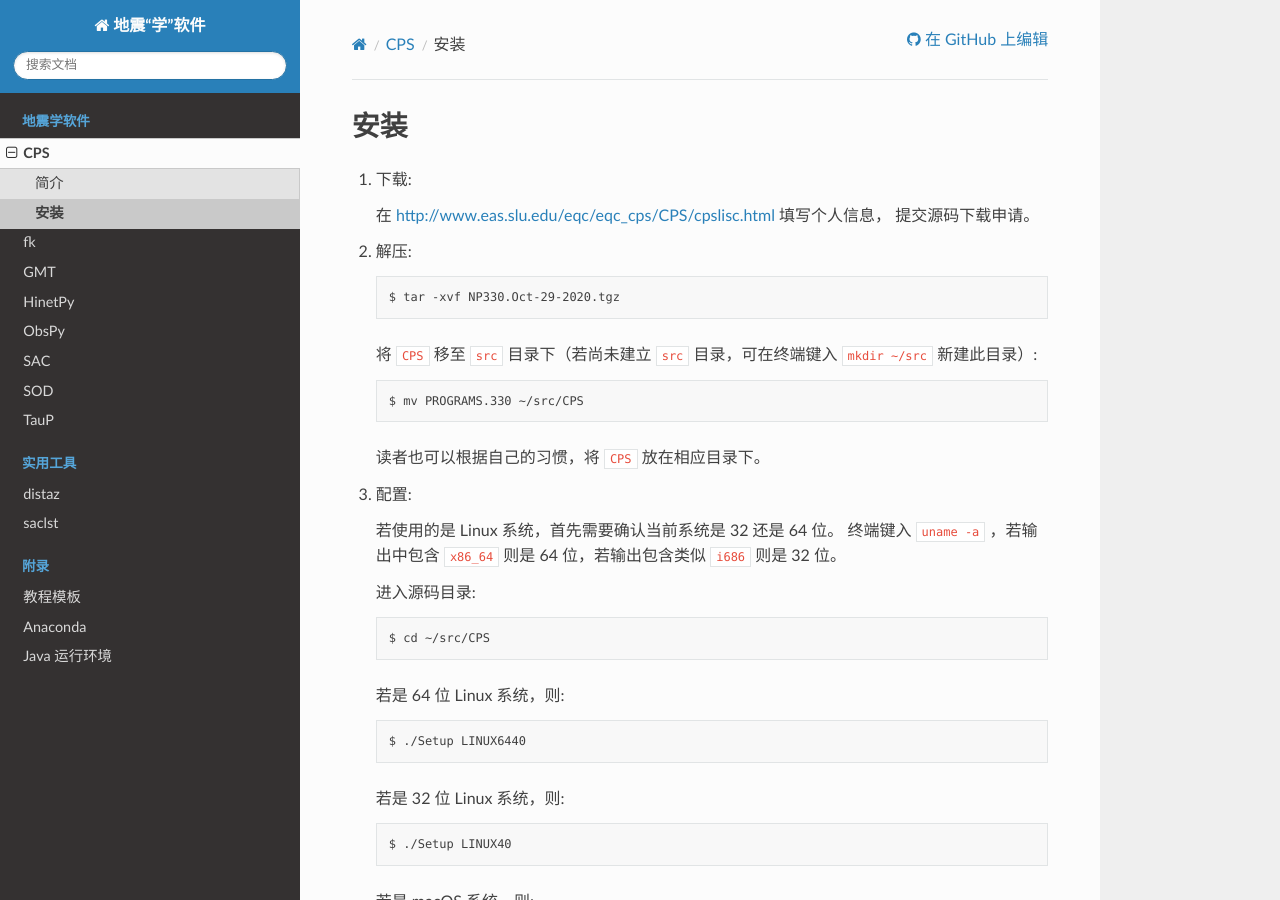
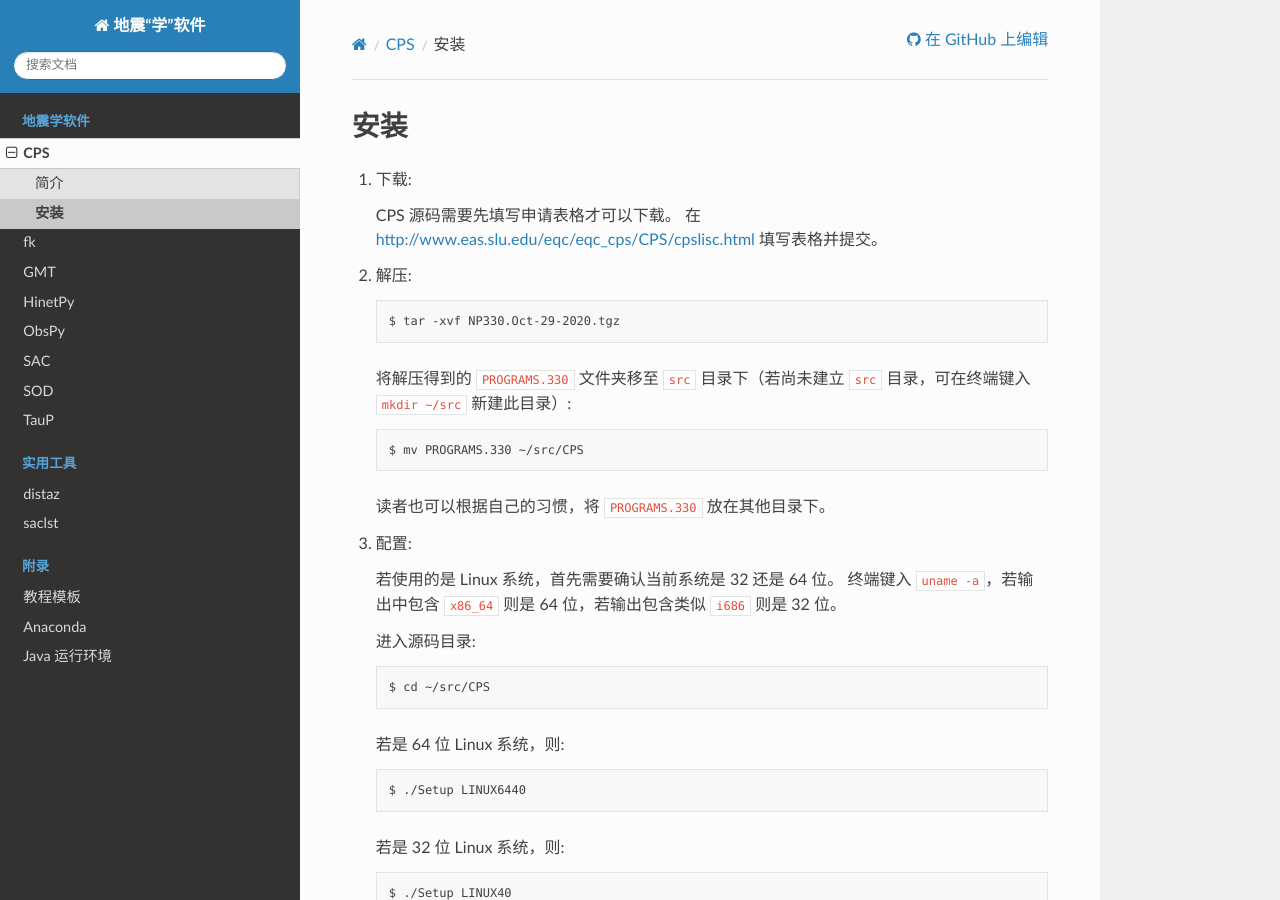
Before and after one commit to seismo-learn/software, a Sphinx documentation site: the page built from source/cps/install.rst, in a window 1280 px wide and 900 px high. Built offline with Sphinx 7.4.7 and the Read the Docs theme 2.0.0, drawn with Linux system fonts in a browser that asks for light colours.

Commit message:
Apply suggestions from code review
Co-authored-by: Dongdong Tian <seisman.info@gmail.com>

```diff
--- a/source/cps/install.rst
+++ b/source/cps/install.rst
@@ -3,8 +3,8 @@
 
 1.  下载:
 
-    在 http://www.eas.slu.edu/eqc/eqc_cps/CPS/cpslisc.html 填写个人信息，
-    提交源码下载申请。
+    CPS 源码需要先填写申请表格才可以下载。
+    在 http://www.eas.slu.edu/eqc/eqc_cps/CPS/cpslisc.html 填写表格并提交。
 
     .. CPS 的源码也可以直接 http://www.eas.slu.edu/eqc/eqc_cps/
     .. 的 download 目录下载
@@ -13,17 +13,17 @@
 
         $ tar -xvf NP330.Oct-29-2020.tgz
 
-    将 ``CPS`` 移至 ``src`` 目录下（若尚未建立 ``src`` 目录，可在终端键入
+    将解压得到的 :file:`PROGRAMS.330` 文件夹移至 ``src`` 目录下（若尚未建立 ``src`` 目录，可在终端键入
     ``mkdir ~/src`` 新建此目录）::
 
         $ mv PROGRAMS.330 ~/src/CPS
 
-    读者也可以根据自己的习惯，将 ``CPS`` 放在相应目录下。
+    读者也可以根据自己的习惯，将 :file:`PROGRAMS.330` 放在其他目录下。
 
 3.  配置:
 
     若使用的是 Linux 系统，首先需要确认当前系统是 32 还是 64 位。
-    终端键入 ``uname -a`` ，若输出中包含 ``x86_64`` 则是 64 位，若输出包含类似
+    终端键入 ``uname -a``\ ，若输出中包含 ``x86_64`` 则是 64 位，若输出包含类似
     ``i686`` 则是 32 位。
 
     进入源码目录::
```
